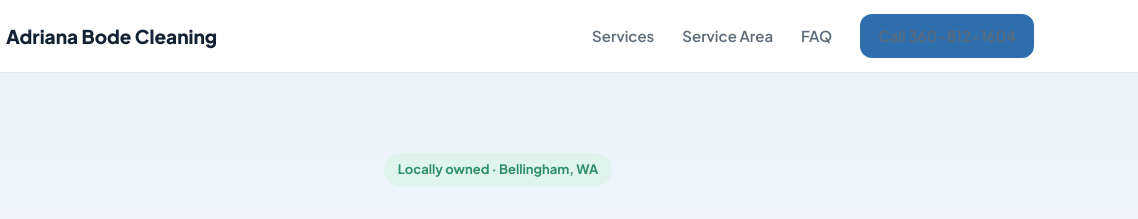
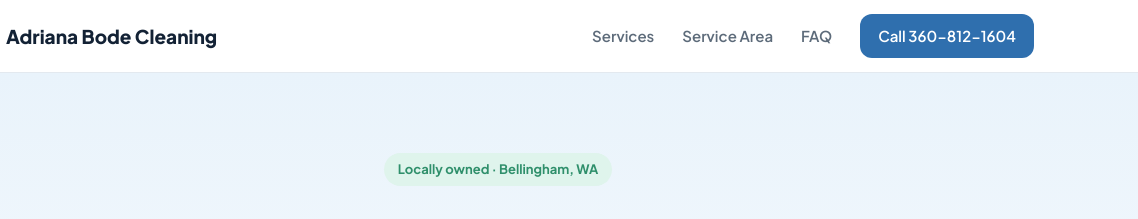
Before and after one commit to a-horsman/clean-2, a plain HTML site: page index.html in a window 1280 px wide. Shown: the top 219 px of the page, 142-1280 px from the left. Drawn offline with Linux system fonts and the light colour scheme.

Commit message:
Add files via upload

```diff
--- a/style.css
+++ b/style.css
@@ -17,6 +17,7 @@
   .nav ul{display:flex;gap:28px;list-style:none;align-items:center}
   .nav ul a{text-decoration:none;font-weight:600;font-size:15px;color:var(--muted)}
   .nav ul a:hover{color:var(--blue)}
+  .nav ul a.btn-blue,.nav ul a.btn-blue:hover{color:#fff}
   .nav .btn{padding:10px 18px;font-size:15px}
   @media(max-width:820px){.nav ul li:not(:last-child){display:none}}
 
```
